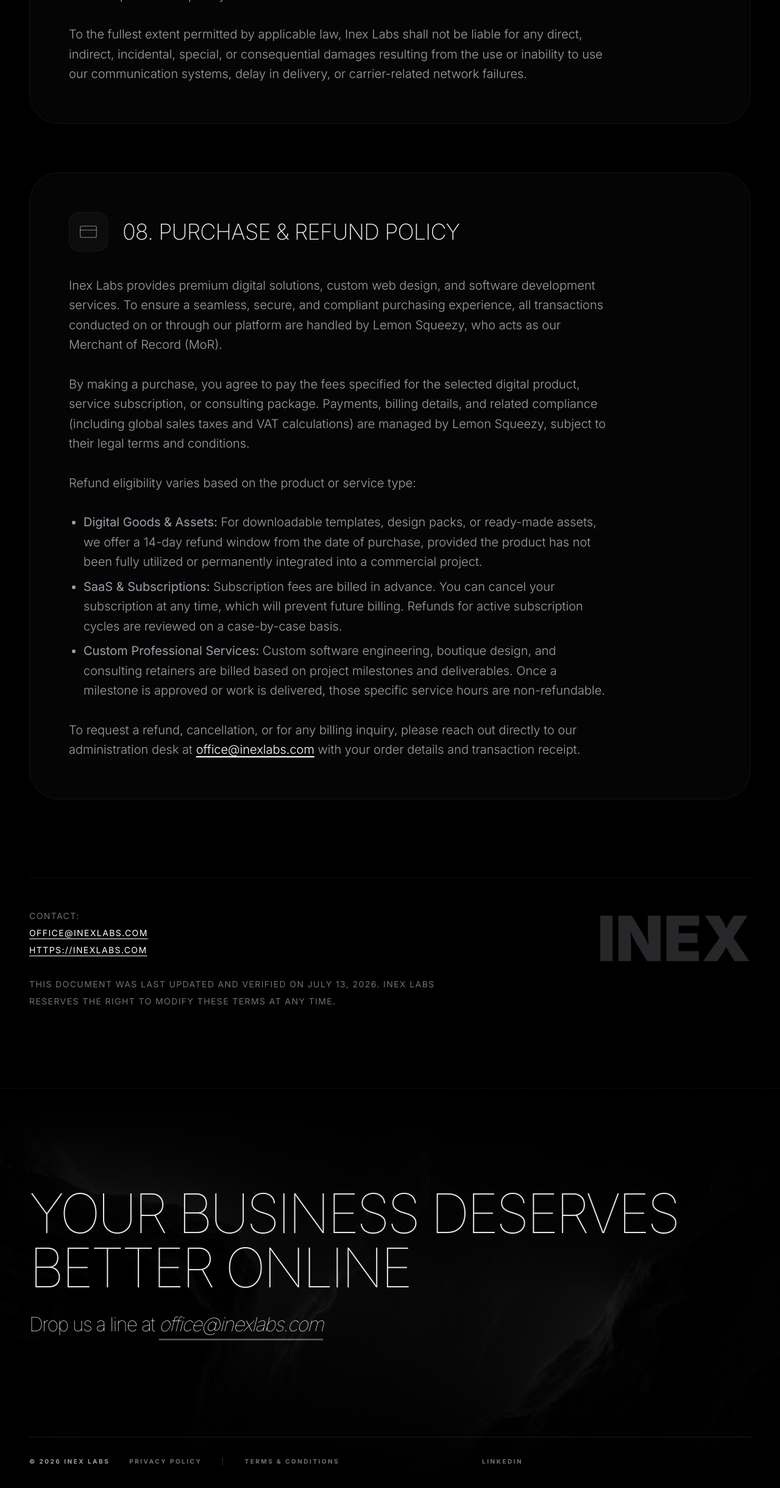
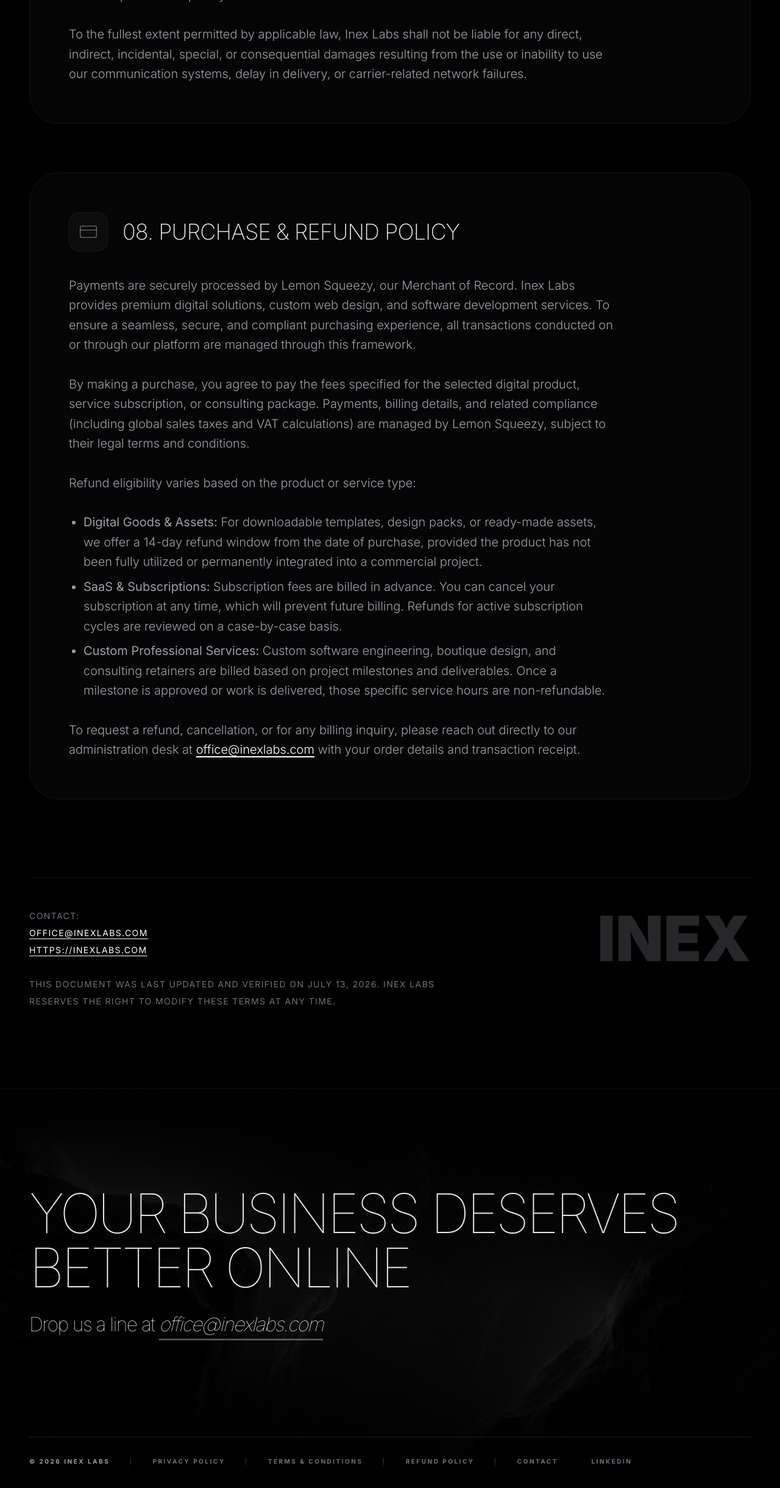
Before and after one commit to abuabakar000/inno7-softwares, a Next.js app: page /terms in a window 1280 px wide. Shown: the part 4467-6907 px from the top of the page at 61% size. Built offline with nearby package versions, Linux system fonts and the light colour scheme; no server answers.

Commit message:
docs: refine merchant of record phrasing and add legal links to footer

```diff
--- a/src/app/privacy/page.tsx
+++ b/src/app/privacy/page.tsx
@@ -136,7 +136,7 @@ export default function PrivacyPolicy() {
 
           <Section icon={CreditCard} title="09. Payment Processing & Merchant of Record">
             <p>
-              Inex Labs utilizes third-party payment processing to ensure the highest standards of transactional security and compliance. All purchases, subscriptions, and financial transactions on our platform are securely processed by Lemon Squeezy, acting as our Merchant of Record (MoR).
+              Payments are securely processed by Lemon Squeezy, our Merchant of Record. Inex Labs utilizes third-party payment processing to ensure the highest standards of transactional security and compliance. All purchases, subscriptions, and financial transactions on our platform are managed through this framework.
             </p>
             <p>
               When you initiate a purchase, you interact directly with the Lemon Squeezy checkout system. Lemon Squeezy is responsible for collecting payment details, processing the transaction, calculating and remitting applicable sales tax or VAT, and handling transaction compliance. Consequently, Lemon Squeezy processes your payment-related personal data, billing addresses, and payment details under its own privacy terms.
--- a/src/app/terms/page.tsx
+++ b/src/app/terms/page.tsx
@@ -8,8 +8,8 @@ export const metadata = {
   description: "Terms and Conditions of Service and SMS Compliance framework for Inex Labs. Read about your communication options, user agreement, and data usage.",
 };
 
-const Section = ({ icon: Icon, title, children }: { icon: any, title: string, children: React.ReactNode }) => (
-  <div className="relative group p-8 md:p-16 rounded-[3rem] bg-white/[0.02] border border-white/5 hover:border-white/10 transition-all duration-700">
+const Section = ({ icon: Icon, title, id, children }: { icon: any, title: string, id?: string, children: React.ReactNode }) => (
+  <div id={id} className="relative group p-8 md:p-16 rounded-[3rem] bg-white/[0.02] border border-white/5 hover:border-white/10 transition-all duration-700">
     <div className="flex flex-col md:flex-row md:items-center gap-6 mb-10">
       <div className="w-16 h-16 rounded-2xl bg-white/[0.03] flex items-center justify-center text-white/40 group-hover:text-white group-hover:scale-110 transition-all duration-500 border border-white/5 shrink-0">
         <Icon strokeWidth={1} size={32} />
@@ -125,9 +125,9 @@ export default function TermsAndConditions() {
             </p>
           </Section>
 
-          <Section icon={CreditCard} title="08. Purchase & Refund Policy">
+          <Section id="refund-policy" icon={CreditCard} title="08. Purchase & Refund Policy">
             <p>
-              Inex Labs provides premium digital solutions, custom web design, and software development services. To ensure a seamless, secure, and compliant purchasing experience, all transactions conducted on or through our platform are handled by Lemon Squeezy, who acts as our Merchant of Record (MoR).
+              Payments are securely processed by Lemon Squeezy, our Merchant of Record. Inex Labs provides premium digital solutions, custom web design, and software development services. To ensure a seamless, secure, and compliant purchasing experience, all transactions conducted on or through our platform are managed through this framework.
             </p>
             <p>
               By making a purchase, you agree to pay the fees specified for the selected digital product, service subscription, or consulting package. Payments, billing details, and related compliance (including global sales taxes and VAT calculations) are managed by Lemon Squeezy, subject to their legal terms and conditions.
--- a/src/components/Footer.tsx
+++ b/src/components/Footer.tsx
@@ -43,11 +43,16 @@ export default function Footer() {
           {/* Single-line Bottom Bar */}
           <div className="pt-8 border-t border-white/10 flex flex-wrap items-center justify-between gap-y-6 text-[9px] md:text-[10px] font-bold uppercase tracking-[0.25em] text-zinc-500">
             {/* Left: Branding & Legal */}
-            <div className="flex flex-wrap items-center gap-4 md:gap-8">
+            <div className="flex flex-wrap items-center gap-4 md:gap-6 lg:gap-8">
               <span className="text-zinc-400">© 2026 INEX LABS</span>
+              <span className="text-zinc-800 hidden sm:inline">|</span>
               <Link href="/privacy" className="hover:text-white transition-colors">PRIVACY POLICY</Link>
-              <span className="text-zinc-800 hidden md:inline">|</span>
+              <span className="text-zinc-800 hidden sm:inline">|</span>
               <Link href="/terms" className="hover:text-white transition-colors">TERMS & CONDITIONS</Link>
+              <span className="text-zinc-800 hidden sm:inline">|</span>
+              <Link href="/terms#refund-policy" className="hover:text-white transition-colors">REFUND POLICY</Link>
+              <span className="text-zinc-800 hidden sm:inline">|</span>
+              <Link href="/contact" className="hover:text-white transition-colors">CONTACT</Link>
             </div>
 
             {/* Middle: Socials */}
```
